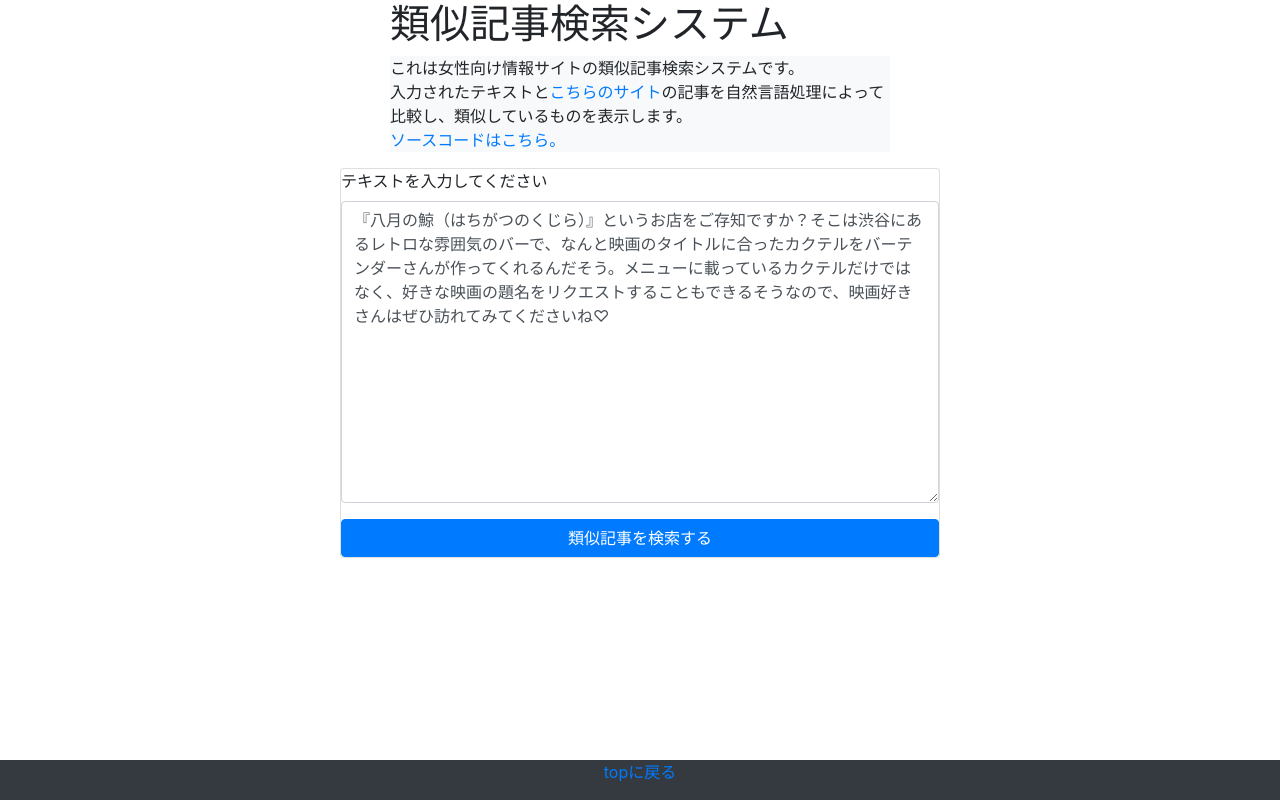
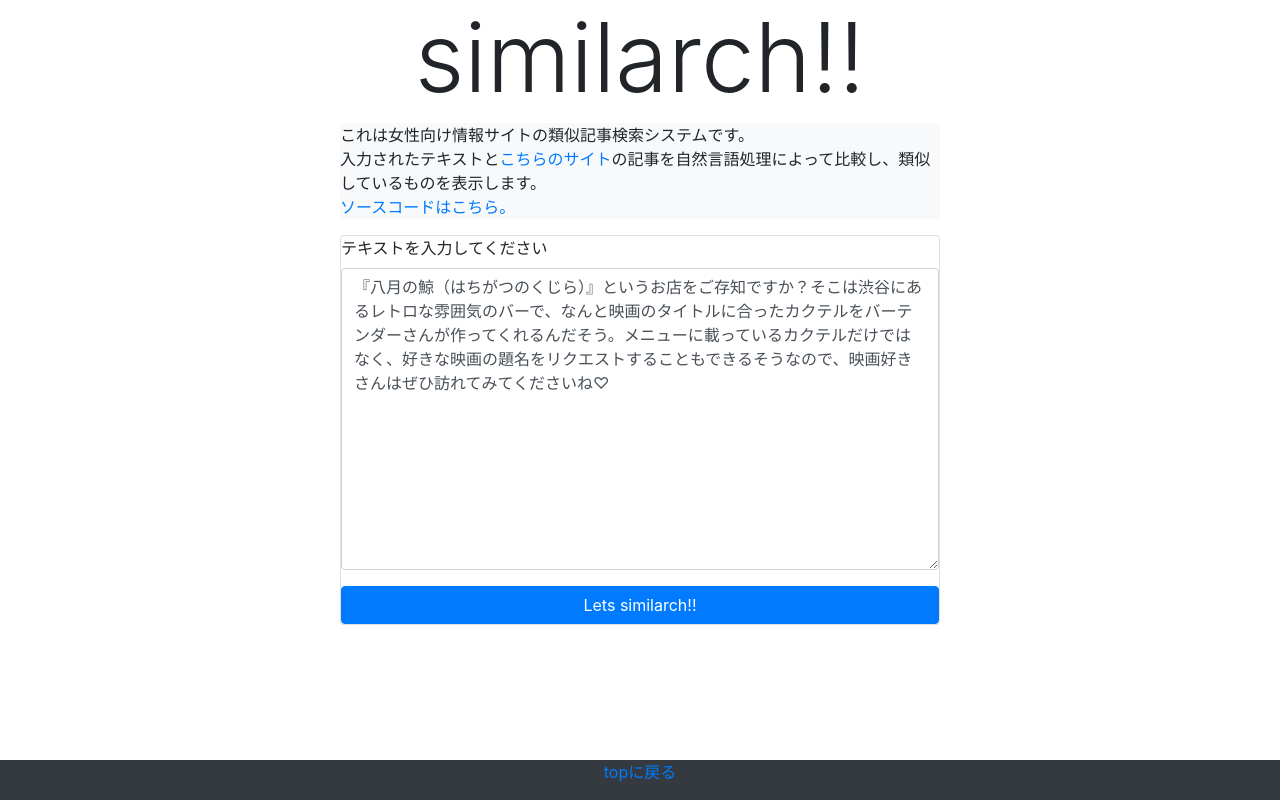
Before and after one commit to fumiya-ohkabe/similar_article_search, a Bottle app: page / in a window 1280 px wide. Run offline with Bottle, Linux system fonts and the light colour scheme; some libraries are stand-ins or nearby versions.

Commit message:
[update] サイト名変更 見出しを大きくして見やすく

```diff
--- a/template/base.j2
+++ b/template/base.j2
@@ -4,7 +4,7 @@
     <meta charset="utf-8">
     <meta http-equiv="X-UA-Compatible" content="IE=edge">
     <meta name="viewport" content="width=device-width, initial-scale=1">
-    <title>類似記事検索システム</title>
+    <title>similarch!!</title>
     <!-- BootstrapのCSS読み込み -->
     <link href="https://stackpath.bootstrapcdn.com/bootstrap/4.1.3/css/bootstrap.min.css" rel="stylesheet" integrity="sha384-MCw98/SFnGE8fJT3GXwEOngsV7Zt27NXFoaoApmYm81iuXoPkFOJwJ8ERdknLPMO" crossorigin="anonymous">
 
--- a/template/search.j2
+++ b/template/search.j2
@@ -1,9 +1,9 @@
 {% extends "base.j2" %}
 
 {% block content %}
-<div class="mx-auto" style="width: 500px;">
-  <h1>類似記事検索システム</h1>
-  <p class="bg-light" align="">
+<div class="mx-auto" style="width: 600px;">
+  <h1 class="display-1" align="center">similarch!!</h1>
+  <p class="bg-light">
     これは女性向け情報サイトの類似記事検索システムです。<br>
     入力されたテキストと<a href="https://mery.jp/">こちらのサイト</a>の記事を自然言語処理によって比較し、類似しているものを表示します。<br>
     <a href="https://github.com/fumiya-ohkabe/similar_article_search">ソースコードはこちら。</a>
@@ -14,6 +14,6 @@
     <label aline="center" for="article_text">テキストを入力してください</label>
     <textarea class="form-control" id="article_text" name="article_text" rows="12">『八月の鯨（はちがつのくじら）』というお店をご存知ですか？そこは渋谷にあるレトロな雰囲気のバーで、なんと映画のタイトルに合ったカクテルをバーテンダーさんが作ってくれるんだそう。メニューに載っているカクテルだけではなく、好きな映画の題名をリクエストすることもできるそうなので、映画好きさんはぜひ訪れてみてくださいね♡</textarea>
   </div>
-  <button type="submit" class="btn btn-primary">類似記事を検索する</button>
+  <button type="submit" class="btn btn-primary">Lets similarch!!</button>
 </form>
 {% endblock %}
```
